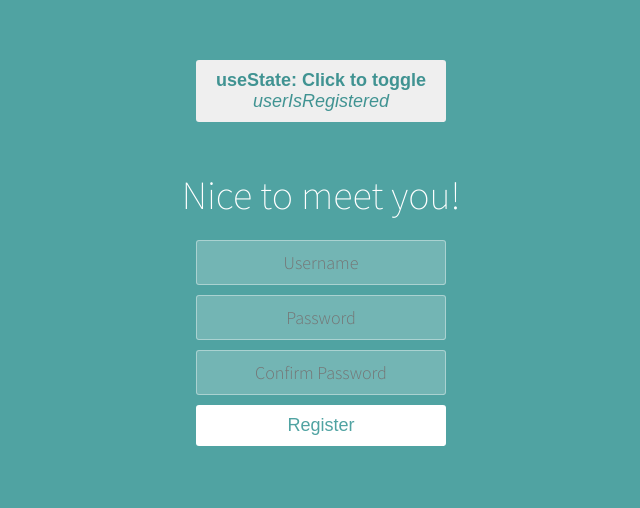
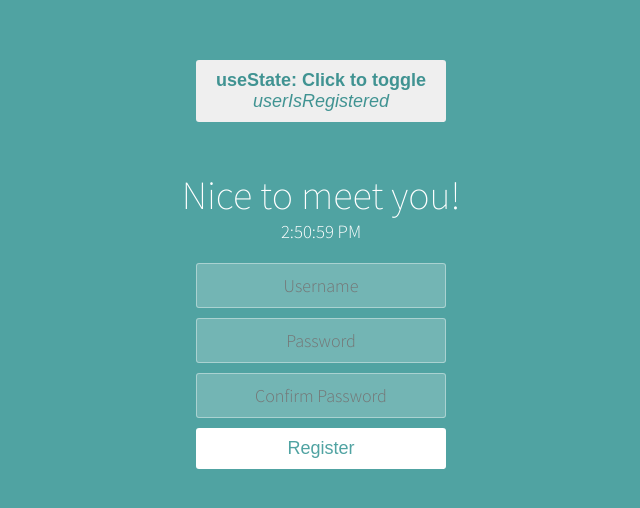
Before and after one commit to SpiderAndCat/conditional-rendering, a React (Create React App) app: page / in a window 1280 px wide. Shown: the part 148-656 px from the top of the page, without its empty margins (319-959 px from the left). Built offline with nearby package versions, Linux system fonts and the light colour scheme.

Commit message:
Real-time clock added, rendered each second with `useState` and `setInterval`

```diff
--- a/src/components/App.jsx
+++ b/src/components/App.jsx
@@ -9,17 +9,28 @@ function App() {
 
   const [userIsRegistered, toggleRegistered] = useState(0);
 
-const currentTime = new Date(2020, 11, 1, 18).getHours();
+  function toggle() {
+    toggleRegistered(!userIsRegistered);
+  }
 
-function toggle() {
-  toggleRegistered(!userIsRegistered);
-}
+  const currentTime = new Date().toLocaleTimeString();
+
+  const [time, setTime] = useState(currentTime);
+
+  setInterval(updateTime, 1000);
+  function updateTime() {
+    const newTime = new Date().toLocaleTimeString();
+    setTime(newTime);
+  }
 
   return (
     <div className="container">
-        <button id="toggle" onClick={toggle}>useState: Click to toggle <p>userIsRegistered</p></button>
-    {userIsRegistered ? <h1>Welcome back!</h1> : <h1>Nice to meet you!</h1>}
-    {<Form userIsRegistered={userIsRegistered}/>}
+
+
+      <button id="toggle" onClick={toggle}>useState: Click to toggle <p>userIsRegistered</p></button>
+      {userIsRegistered ? <h1>Welcome back!</h1> : <h1>Nice to meet you!</h1>}
+      <h3>{time}</h3>
+      {<Form userIsRegistered={userIsRegistered}/>}
     </div>
   );
 }
```
